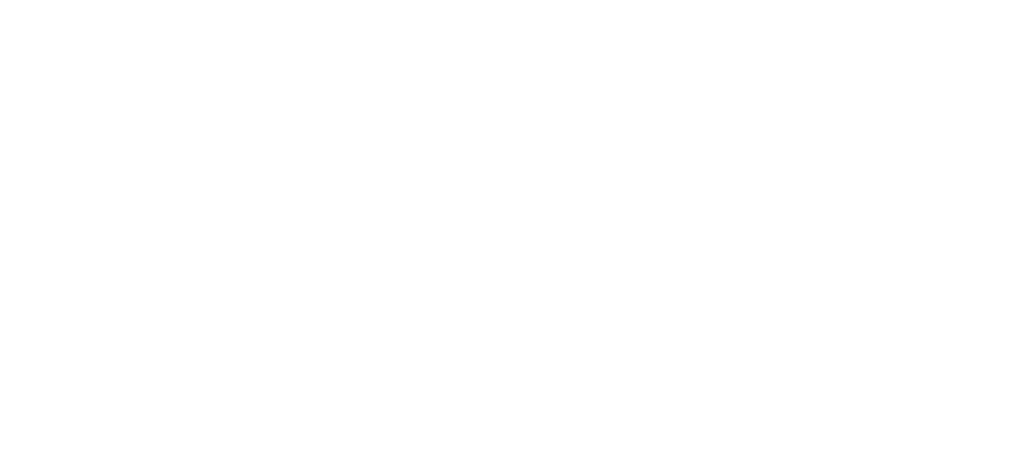
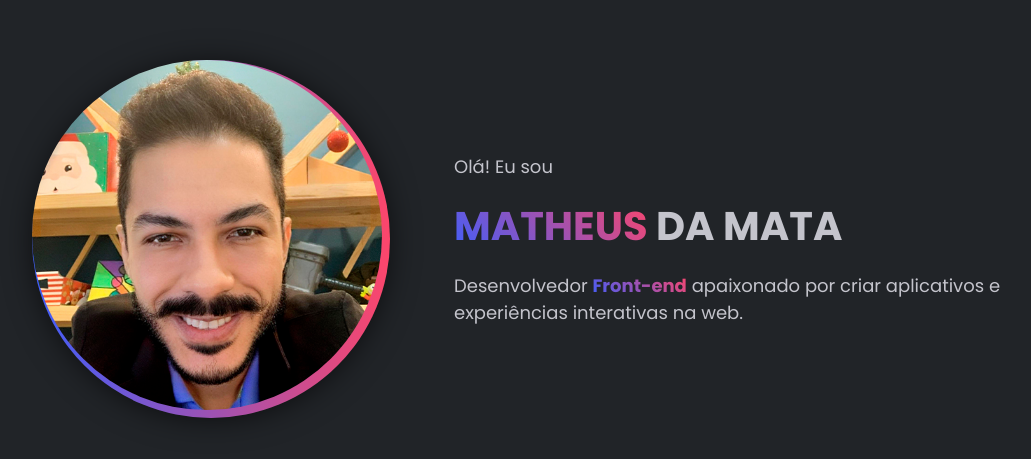
Before and after one commit to matheusdamata/next-portfolio, a Next.js app: page / in a window 1280 px wide. Shown: the part 161-620 px from the top of the page, without its empty margins (122-1153 px from the left). Built offline with nearby package versions, Linux system fonts and the light colour scheme.

Commit message:
feat: :sparkles: Page About me: Completed.

```diff
--- a/src/pages/_app.tsx
+++ b/src/pages/_app.tsx
@@ -1,9 +1,14 @@
 import type { AppProps } from 'next/app'
 
 import { globalStyles } from '../styles/global'
+import { Container } from '../styles/pages/app'
 
 globalStyles()
 
 export default function App({ Component, pageProps }: AppProps) {
-  return <Component {...pageProps} />
+  return (
+    <Container>
+      <Component {...pageProps} />
+    </Container>
+  )
 }
--- a/src/pages/index.tsx
+++ b/src/pages/index.tsx
@@ -1,4 +1,9 @@
 import Head from 'next/head'
+import Image from 'next/image'
+
+import { AboutMe, Container, ProfileImageContent } from '../styles/pages/home'
+
+import ProfileImage from '../assets/profile.svg'
 
 export default function Home() {
   return (
@@ -6,6 +11,23 @@ export default function Home() {
       <Head>
         <title>Matheus da Mata - Portfólio</title>
       </Head>
+
+      <Container>
+        <ProfileImageContent>
+          <Image src={ProfileImage} width={350} height={350} alt="" />
+        </ProfileImageContent>
+
+        <AboutMe>
+          <span>Olá! Eu sou</span>
+          <h1>
+            <strong>MATHEUS</strong> DA MATA
+          </h1>
+          <p>
+            Desenvolvedor <strong>Front-end</strong> apaixonado por criar
+            aplicativos e experiências interativas na web.
+          </p>
+        </AboutMe>
+      </Container>
     </>
   )
 }
--- a/src/styles/global.ts
+++ b/src/styles/global.ts
@@ -16,6 +16,8 @@ export const globalStyles = globalCss({
   },
 
   body: {
+    backgroundColor: '$gray800',
+    color: '$gray100',
     'webkit-font-smoothing': 'antialiased',
   },
 
--- a/src/styles/index.ts
+++ b/src/styles/index.ts
@@ -13,6 +13,15 @@ export const {
   theme: {
     colors: {
       white: '#fff',
+
+      gray900: '#121214',
+      gray800: '#212428',
+      gray700: '#202024',
+      gray300: '#c4c4cc',
+      gray100: '#e1e1e6',
+
+      purpleLight: '#DA00FE',
+      purpleDark: '#A100ED',
     },
 
     fontSizes: {
--- /dev/null
+++ b/src/styles/pages/app.ts
@@ -0,0 +1,8 @@
+import { styled } from '..'
+
+export const Container = styled('div', {
+  display: 'flex',
+  flexDirection: 'column',
+  alignItems: 'center',
+  justifyContent: 'center',
+})
--- /dev/null
+++ b/src/styles/pages/home.ts
@@ -0,0 +1,67 @@
+import { styled } from '..'
+
+export const Container = styled('main', {
+  width: '100%',
+  maxWidth: 1024,
+  height: '100vh',
+
+  display: 'flex',
+  flexDirection: 'row',
+  alignItems: 'center',
+  justifyContent: 'center',
+})
+
+export const ProfileImageContent = styled('div', {
+  display: 'flex',
+  alignItems: 'center',
+  justifyContent: 'center',
+
+  borderRadius: '100%',
+
+  background:
+    'linear-gradient(90deg, rgba(63,94,251,1) 0%, rgba(252,70,107,1) 100%)',
+
+  boxShadow: '0px 2px 35px -7px rgba(0,0,0,0.9)',
+
+  img: {
+    borderRadius: '50%',
+    marginRight: '0.5rem',
+    marginBottom: '0.5rem',
+  },
+})
+
+export const AboutMe = styled('div', {
+  width: 550,
+
+  display: 'flex',
+  flexDirection: 'column',
+  alignItems: 'flex-start',
+  justifyContent: 'center',
+
+  marginLeft: '4rem',
+
+  color: '$gray300',
+
+  h1: {
+    fontSize: '2.5rem',
+
+    marginTop: '1rem',
+  },
+
+  span: {
+    fontSize: '$md',
+  },
+
+  strong: {
+    backgroundImage:
+      '-webkit-linear-gradient(45deg, rgba(63,94,251,1) 0%, rgba(252,70,107,1) 100%)',
+    '-webkit-background-clip': 'text',
+    '-webkit-text-fill-color': 'transparent',
+  },
+
+  p: {
+    fontSize: '$md',
+
+    marginTop: '1rem',
+  },
+})
```
Also changed, not shown: src/assets/profile.svg (added).
